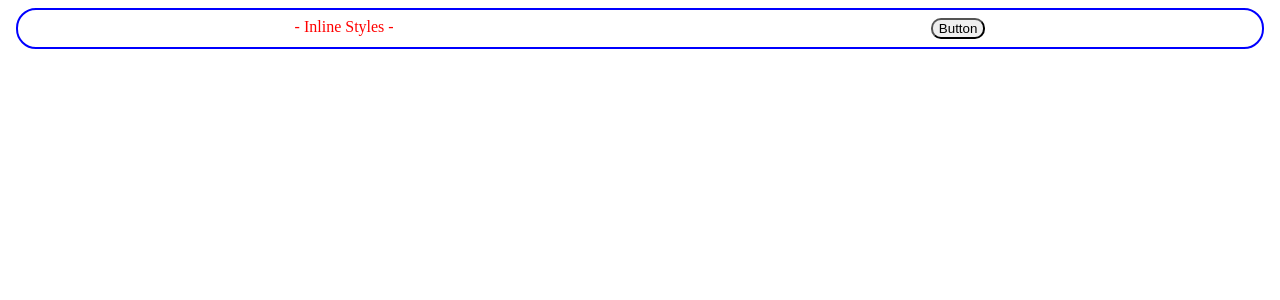
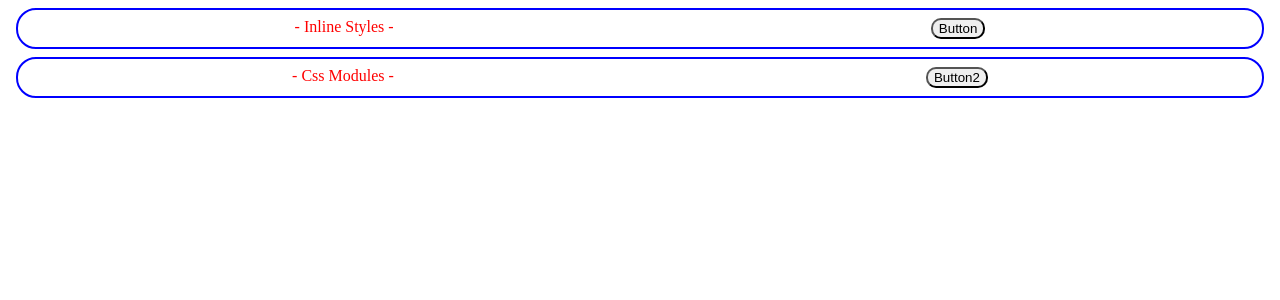
Before and after one commit to masnzzz/udemy-react-jk, a React (Create React App) app: page / in a window 1280 px wide. Shown: the top 300 px of the page. Built offline with nearby package versions, Linux system fonts and the light colour scheme.

Commit message:
style/CSS Moduleを利用
コンポーネントに対応するCSSファイルを用意するやり方

```diff
--- a/package.json
+++ b/package.json
@@ -6,6 +6,7 @@
     "@testing-library/jest-dom": "^5.16.4",
     "@testing-library/react": "^12.1.5",
     "@testing-library/user-event": "^13.5.0",
+    "node-sass": "^7.0.1",
     "react": "^17.0.2",
     "react-dom": "^17.0.2",
     "react-scripts": "5.0.1",
--- a/src/App.js
+++ b/src/App.js
@@ -1,10 +1,12 @@
 import { useState } from "react";
+import { CssModules } from "./components/CssModules";
 import { InlineStyle } from "./components/InlineStyle";
 
 export const App = () => {
   return (
     <div className="App">
       <InlineStyle />
+      <CssModules />
     </div>
   )
 }
--- /dev/null
+++ b/src/components/CssModules.jsx
@@ -0,0 +1,10 @@
+import classes from "./CssModules.module.scss";
+
+export const CssModules = () => {
+    return (
+        <div className={classes.container}>
+            <p className={classes.title}>- Css Modules -</p>
+            <button className={classes.button}>Button2</button>
+        </div>
+    )
+}
--- /dev/null
+++ b/src/components/CssModules.module.scss
@@ -0,0 +1,21 @@
+.container {
+    border: solid 2px blue;
+    border-radius: 20px;
+    padding: 8px;
+    margin: 8px;
+    display: flex;
+    justify-content: space-around;
+}
+
+.title {
+    margin: 0;
+    color: red;
+}
+
+.button {
+    border-radius: 10px;
+
+    &:hover {
+        background-color: aquamarine;
+    }
+}
```
Also changed, not shown: 1 other file (tests, documents, lock files or other folders).
